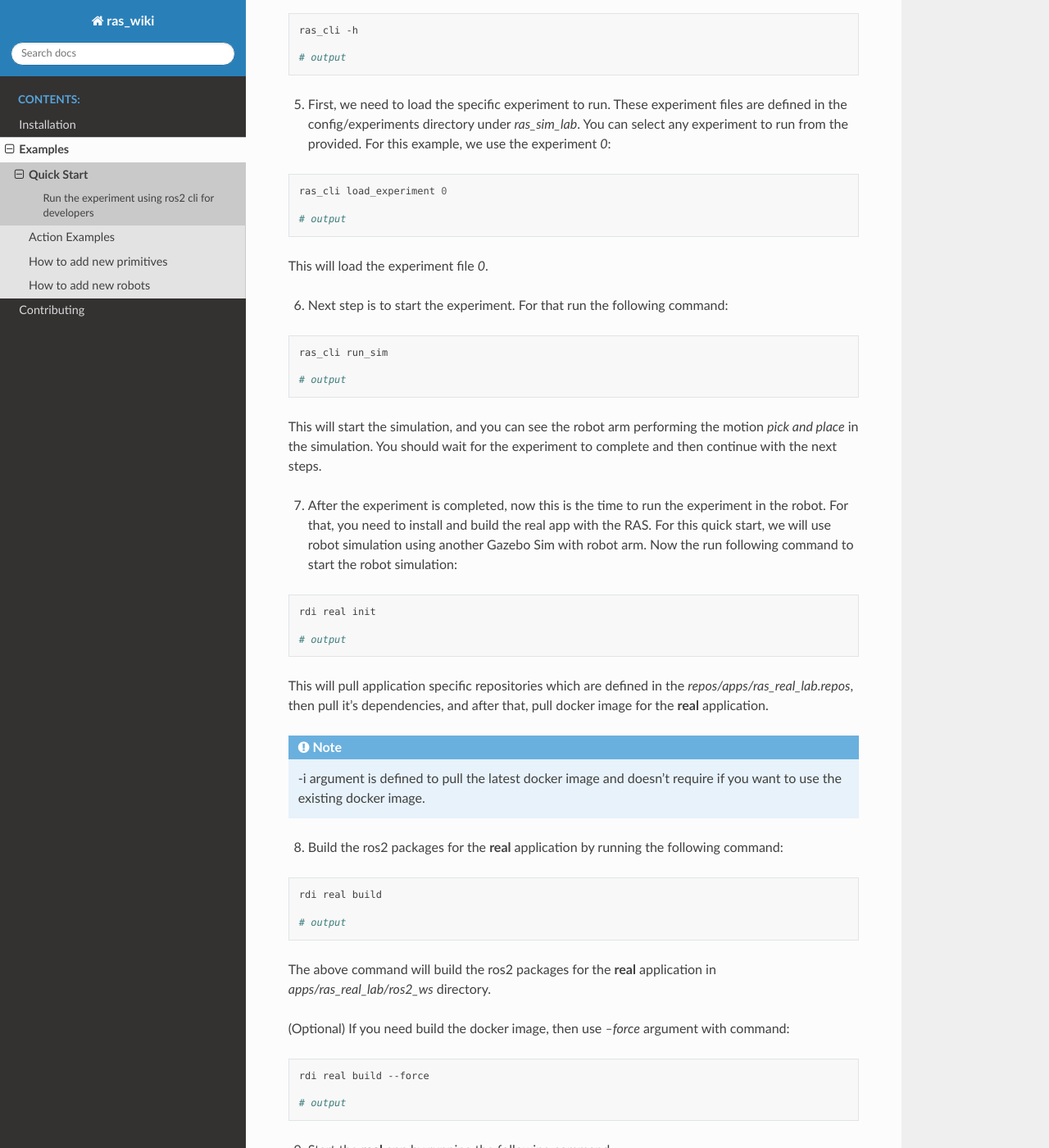
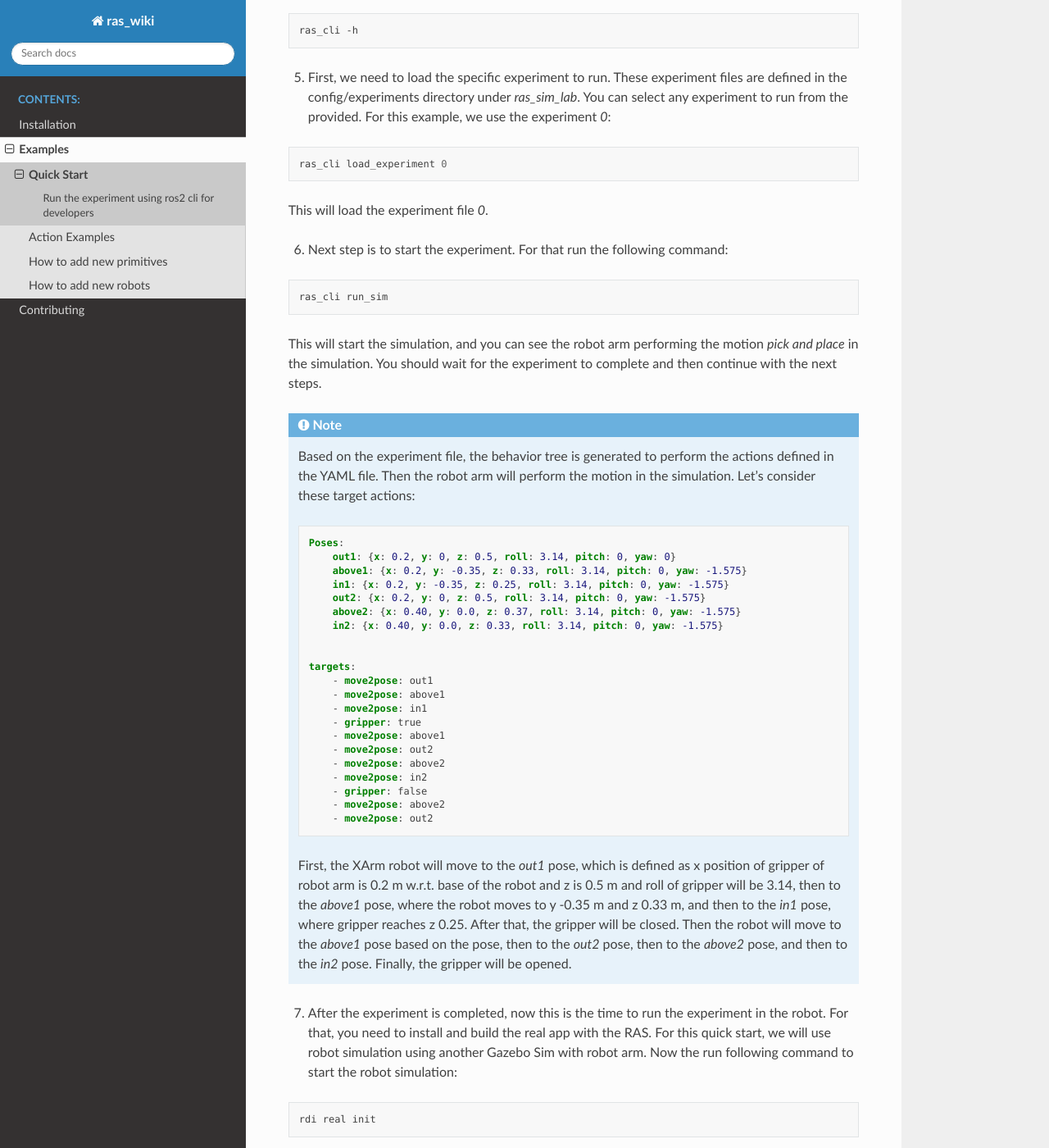
Before and after one commit to ras-ros2/ras_wiki, a Sphinx documentation site: the page built from source/examples/quick_start.rst, in a window 1280 px wide and 1400 px high, scrolled down 2272 px. Shown: the whole window at 82% size. Built offline with Sphinx 7.4.7 and the Read the Docs theme 3.1.0, drawn with Linux system fonts in a browser that asks for light colours; some of the changed text lies outside the part shown.

Commit message:
explanation added for the motion planned by bt

```diff
--- a/source/examples/quick_start.rst
+++ b/source/examples/quick_start.rst
@@ -53,15 +53,11 @@ It will start the Gazebo Sim with XArm Robot, Rviz2, and other necessary compone
 
     ras_cli -h
 
-    # output
-
 5. First, we need to load the specific experiment to run. These experiment files are defined in the config/experiments directory under `ras_sim_lab`. You can select any experiment to run from the provided. For this example, we use the experiment *0*:
 
 .. code-block:: bash
 
     ras_cli load_experiment 0
-
-    # output
 
 This will load the experiment file *0*.
 
@@ -71,18 +67,44 @@ This will load the experiment file *0*.
 
     ras_cli run_sim
 
-    # output
-
 This will start the simulation, and you can see the robot arm performing the motion *pick and place* in the simulation.
 You should wait for the experiment to complete and then continue with the next steps.
+
+.. note::
+    Based on the experiment file, the behavior tree is generated to perform the actions defined in the YAML file. Then the robot arm will perform the motion in the simulation.
+    Let's consider these target actions:
+
+    .. code-block:: yaml
+
+        Poses:
+            out1: {x: 0.2, y: 0, z: 0.5, roll: 3.14, pitch: 0, yaw: 0}
+            above1: {x: 0.2, y: -0.35, z: 0.33, roll: 3.14, pitch: 0, yaw: -1.575}
+            in1: {x: 0.2, y: -0.35, z: 0.25, roll: 3.14, pitch: 0, yaw: -1.575}
+            out2: {x: 0.2, y: 0, z: 0.5, roll: 3.14, pitch: 0, yaw: -1.575}
+            above2: {x: 0.40, y: 0.0, z: 0.37, roll: 3.14, pitch: 0, yaw: -1.575}
+            in2: {x: 0.40, y: 0.0, z: 0.33, roll: 3.14, pitch: 0, yaw: -1.575}
+
+
+        targets:
+            - move2pose: out1
+            - move2pose: above1
+            - move2pose: in1
+            - gripper: true
+            - move2pose: above1
+            - move2pose: out2
+            - move2pose: above2
+            - move2pose: in2
+            - gripper: false
+            - move2pose: above2
+            - move2pose: out2
+
+    First, the XArm robot will move to the *out1* pose, which is defined as x position of gripper of robot arm is 0.2 m w.r.t. base of the robot and z is 0.5 m and roll of gripper will be 3.14, then to the *above1* pose, where the robot moves to y -0.35 m and z 0.33 m, and then to the *in1* pose, where gripper reaches z 0.25. After that, the gripper will be closed. Then the robot will move to the *above1* pose based on the pose, then to the *out2* pose, then to the *above2* pose, and then to the *in2* pose. Finally, the gripper will be opened.
 
 7. After the experiment is completed, now this is the time to run the experiment in the robot. For that, you need to install and build the real app with the RAS. For this quick start, we will use robot simulation using another Gazebo Sim with robot arm. Now the run following command to start the robot simulation:
 
 .. code-block:: bash
 
     rdi real init
-
-    # output
 
 This will pull application specific repositories which are defined in the *repos/apps/ras_real_lab.repos*, then pull it's dependencies, and after that, pull docker image for the **real** application.
 
@@ -97,18 +119,14 @@ This will pull application specific repositories which are defined in the *repos
 
     rdi real build
 
-    # output
-
 The above command will build the ros2 packages for the **real** application in *apps/ras_real_lab/ros2_ws* directory.
 
 
-(Optional) If you need build the docker image, then use `--force` argument with command:
+(Optional) If you need to build the docker image, then use `--force` argument with command:
 
 .. code-block:: bash
 
     rdi real build --force
-
-    # output
 
 
 9. Start the **real** app by running the following command:
@@ -117,8 +135,6 @@ The above command will build the ros2 packages for the **real** application in *
 
     rdi real run sim
 
-    # output
-
 It will start the Gazebo Sim with XArm Robot, Rviz2, and other necessary components for the application to work out-of-the-box. You can now also interact with robot.
 
 10. To start the experiment, use the same terminal described in step 4. Now run the following commands:
@@ -126,8 +142,6 @@ It will start the Gazebo Sim with XArm Robot, Rviz2, and other necessary compone
 .. code-block:: bash
 
     ras_cli run_real
-
-    # output
 
 This will send the behavior tree generated by sim app to real app, and real app will perform the trajectory. You can now see the robot arm performing same motion *pick and place* in the real simulation. Also, the real and simulation robot are synchronized to perform the same motion.
 
@@ -145,8 +159,6 @@ You can also run the experiment using the ros2 cli. For that, you need to follow
 
      ros2 service call /get_exepriment ras_interfaces/srv/LoadExp "{exepriment_id: 0, instruction_no: '', picked_object: ''}"
 
-    # output
-
 This will load the experiment file *0*.
 
 2. Next step is to start the experiment. For that run the following command:
@@ -154,8 +166,6 @@ This will load the experiment file *0*.
 .. code-block:: bash
 
     ros2 service call /test_experiment std_srvs/srv/SetBool "data: false"
-
-    # output
 
 This will start the simulation, and you can see the robot arm performing the motion *pick and place* in the simulation.
 
@@ -165,6 +175,4 @@ This will start the simulation, and you can see the robot arm performing the mot
 
     ros2 action send_goal /execute_exp ras_interfaces/action/ExecuteExp {}
 
-    # output
-
 This will send the behavior tree generated by sim app to real app, and real app will perform the trajectory. You can now see the robot arm performing same motion *pick and place* in the real simulation. Also, the real and simulation robot are synchronized to perform the same motion.
```
